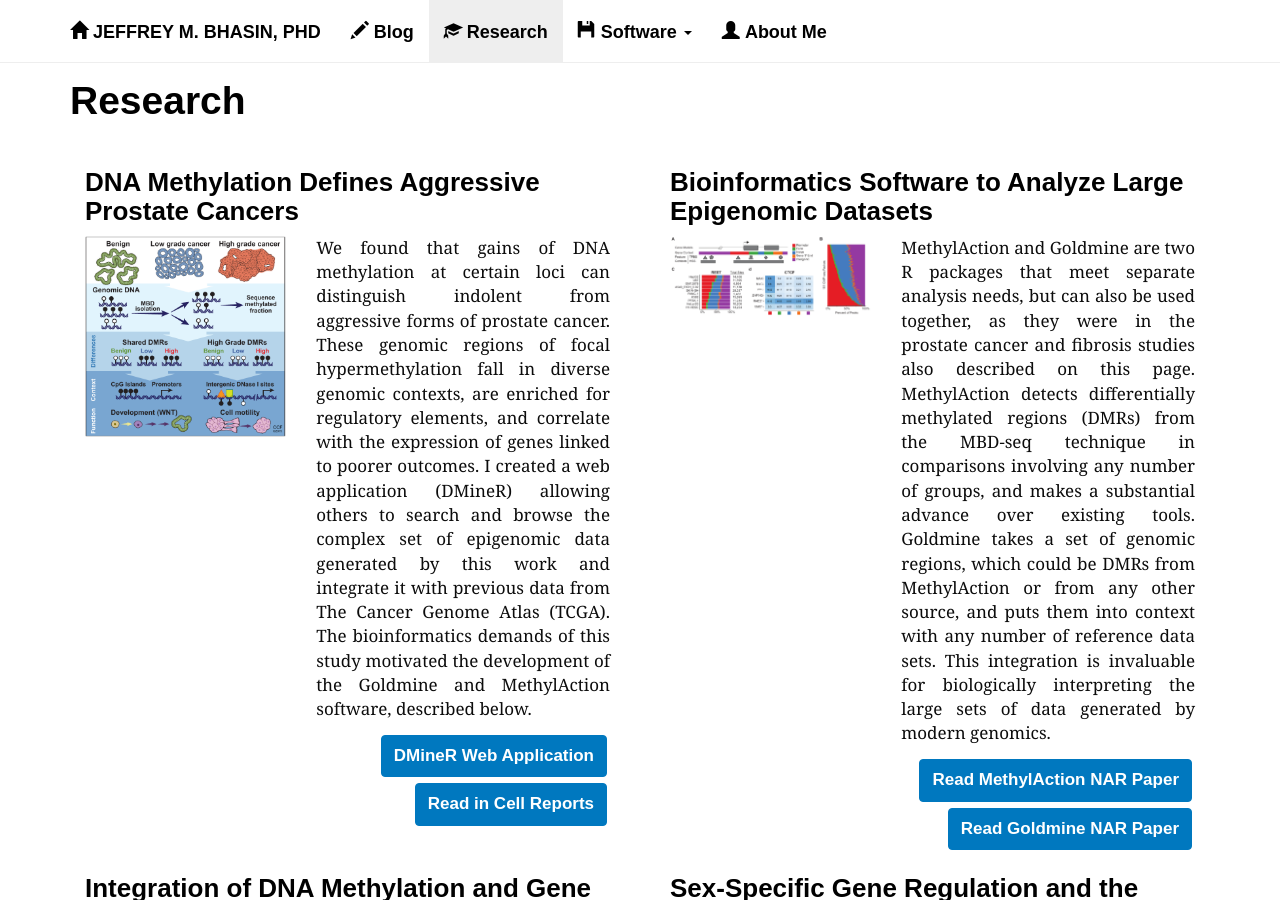
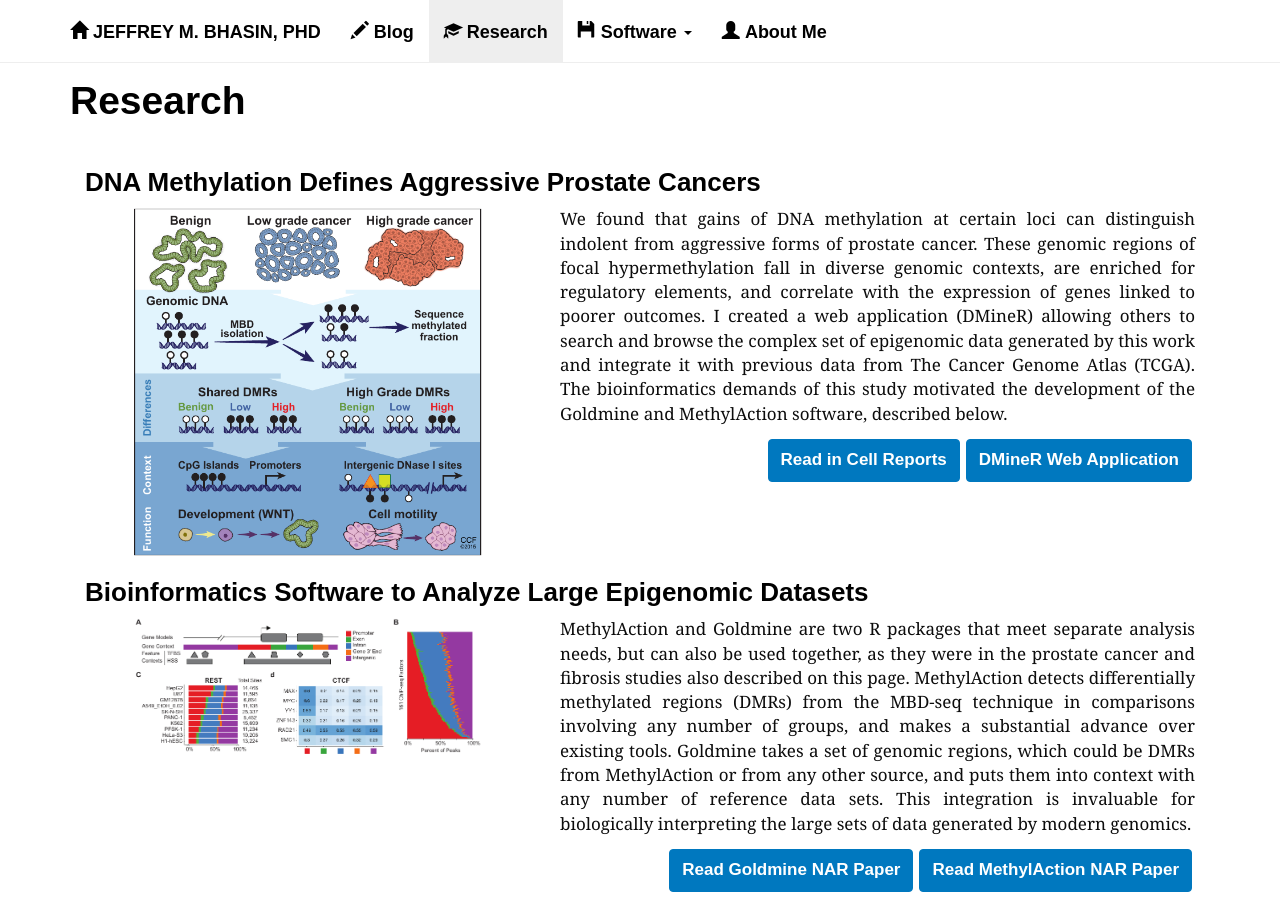
Before and after one commit to jeffbhasin/jeffbhasin.github.io, a Jekyll site: the page built from research/index.html, in a window 1280 px wide and 900 px high. Built offline with Jekyll 4.4.1, drawn with Linux system fonts in a browser that asks for light colours; nearby versions of some CDN libraries; some web fonts are replaced.

Commit message:
convert research to single column rather than tiled

```diff
--- a/research/index.html
+++ b/research/index.html
@@ -13,7 +13,7 @@
 
 <!-- Start Section -->
 
-<div class="col-md-6">
+<div class="col-xs-12">
 <div class="col-xs-12"><a name="prostatecancer" class="anch"><h3>DNA Methylation Defines Aggressive Prostate Cancers</h3></a></div>
 
 
@@ -24,7 +24,7 @@
 
 <!-- Start Section -->
 
-<div class="col-md-6">
+<div class="col-xs-12">
 <div class="col-xs-12"><a name="bioinformatics" class="anch"><h3>Bioinformatics Software to Analyze Large Epigenomic Datasets</h3></a></div>
 
 
@@ -36,7 +36,7 @@
 
 <!-- Start Section -->
 
-<div class="col-md-6">
+<div class="col-xs-12">
 <div class="col-xs-12"><a name="fibrosis" class="anch"><h3>Integration of DNA Methylation and Gene Expression to discover Mechanisms of Fibrosis</h3></a></div>
 
 
@@ -47,7 +47,7 @@
 
 <!-- Start Section -->
 
-<div class="col-md-6">
+<div class="col-xs-12">
 <div class="col-xs-12"><a name="heartdisease" class="anch"><h3>Sex-Specific Gene Regulation and the Genetics of Cardiovascular Disease</h3></a></div>
 			<div class="col-sm-5"><a href="/assets/img/research-eqtl.png" data-lightbox="image-lb" data-title="Figure 1 from our paper in PLoS One. It shows a genome-wide eQTL scan. Read the paper for more information."><img src="/assets/img/research-eqtl.png" alt="" class="img-responsive" width="350"></a></div>
 
@@ -56,7 +56,7 @@
 <!-- End Section -->
 
 <!-- Start Section -->
-<div class="col-md-6">
+<div class="col-xs-12">
 <div class="col-xs-12"><a name="isef" class="anch"><h3>Evolutionary History of Medelian Disorders</h3></a></div>
 
 			<div class="col-sm-5"><a href="/assets/img/isef-detail.jpg" data-lightbox="image-lb" data-title="Photograph of a portion of my research poster presentation at the 2005 Intel ISEF, where I won First Place & Best in Category for Medicine & Health. See the abstract button for more information and photos."><img src="/assets/img/isef-detail.jpg" alt="" class="img-responsive" width="350"></a></div>
--- a/robots.txt
+++ /dev/null
@@ -1,2 +0,0 @@
-User-agent: *
-Disallow: /
```
